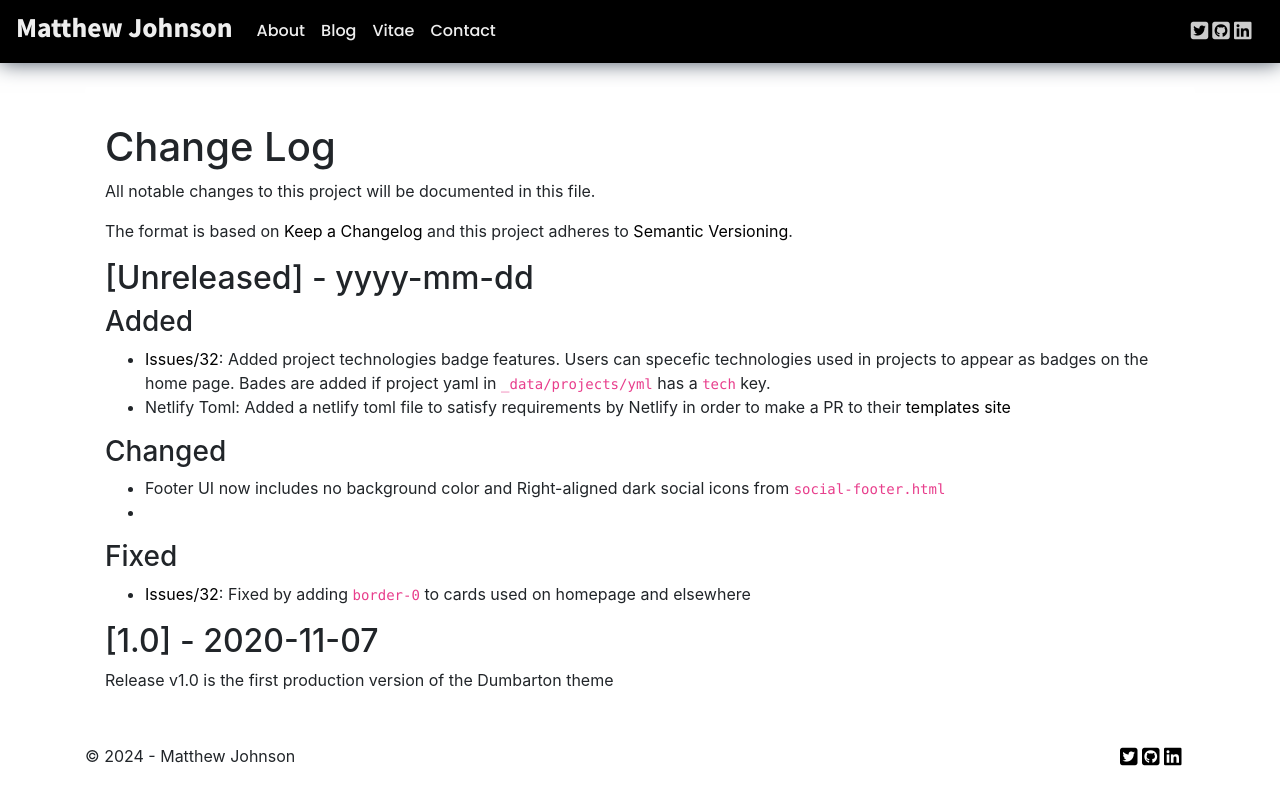
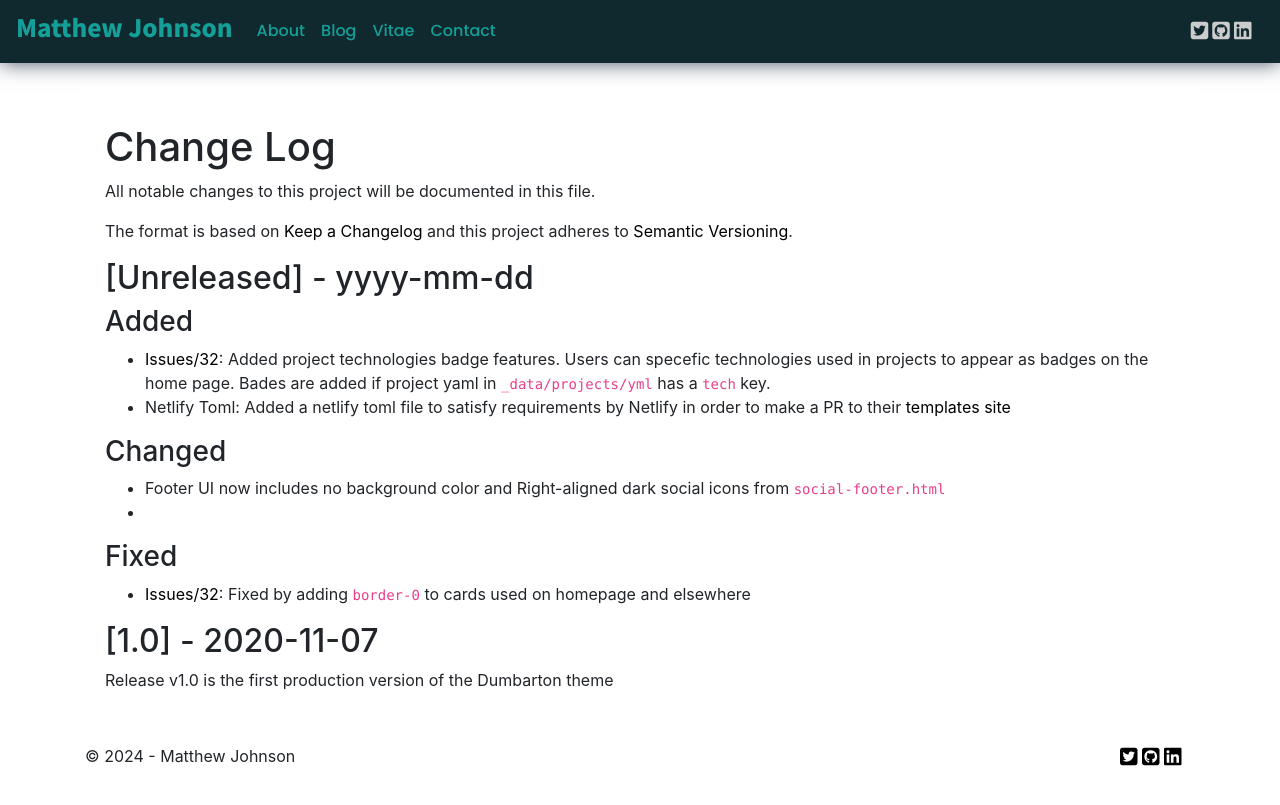
Before and after one commit to MattJohnVO/mattjohnvo.github.io, a Jekyll site: the page built from CHANGELOG.md, in a window 1280 px wide. Shown: the top 805 px of the page. Built offline with Jekyll 4.4.1, drawn with Linux system fonts in a browser that asks for light colours; nearby versions of some CDN libraries; our own code applies the rules of GitHub Pages for plain Markdown files; comment, search, counter and statistics services are not loaded.

Commit message:
Update _config.yml

```diff
--- a/_config.yml
+++ b/_config.yml
@@ -10,7 +10,7 @@
 
 title: Matthew Johnson
 email: mattjohnvo@outlook.com
-description:
+description: Actor with Professional Home Studio
 baseurl:                                       # the subpath of your site, e.g. /blog
 url: "mattjohnvo.github.io"          # the base hostname & protocol for your site, e.g. http://example.com
 image: /assets/img/avatar/cropped.png              # used to generate site link preview
@@ -39,7 +39,7 @@ phonenumber:
 #========================================#
 # --------- UI THEMES -------------------#
 #========================================#
-ui_theme: dark                                 # Create your own theme by setting options in _data/themes.yml
+ui_theme: abyss                                 # Create your own theme by setting options in _data/themes.yml
 
 
 # =======================================#
```
